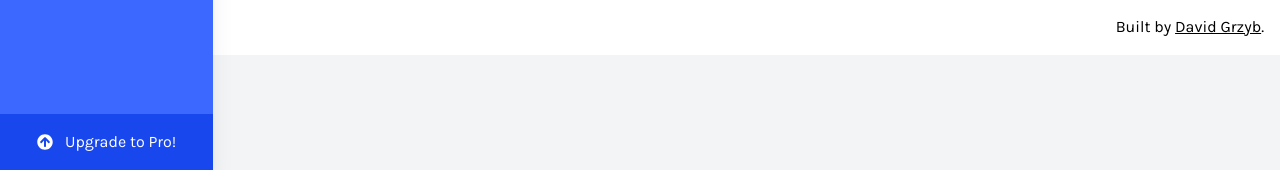
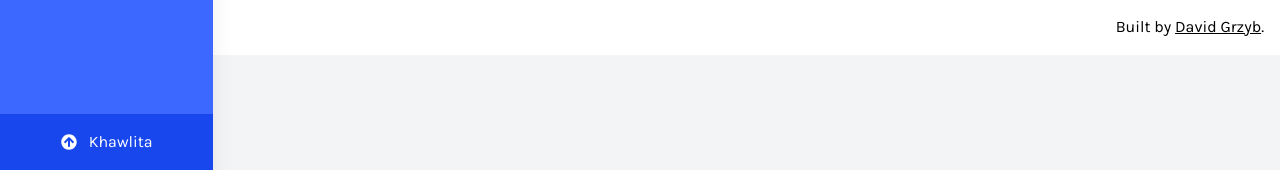
Before and after one commit to Youcode-Classe-E-2023-2024/khawlakharbouchi_Ticket_Manager, a PHP site: page /profil.php in a window 1280 px wide. Shown: the part 630-800 px from the top of the page. Run offline with PHP 8.4, Linux system fonts and the light colour scheme; some libraries are stand-ins or nearby versions.

Commit message:
navbar
navbar

```diff
--- a/index.php
+++ b/index.php
@@ -57,7 +57,7 @@ if ($ticketData) {
         </nav>
         <a href="#" class="absolute w-full upgrade-btn bottom-0 active-nav-link text-white flex items-center justify-center py-4">
             <i class="fas fa-arrow-circle-up mr-3"></i>
-            Upgrade to Pro!
+            Khawlita
         </a>
     </aside>
 
@@ -107,7 +107,7 @@ if ($ticketData) {
                     Sign Out
                 </a>
                 <button class="w-full bg-white cta-btn font-semibold py-2 mt-3 rounded-lg shadow-lg hover:shadow-xl hover:bg-gray-300 flex items-center justify-center">
-                    <i class="fas fa-arrow-circle-up mr-3"></i> Upgrade to Pro!
+                    <i class="fas fa-arrow-circle-up mr-3"></i> Khawlita
                 </button>
             </nav>
         </header>
--- a/profil.php
+++ b/profil.php
@@ -45,7 +45,7 @@
         </nav>
         <a href="#" class="absolute w-full upgrade-btn bottom-0 active-nav-link text-white flex items-center justify-center py-4">
             <i class="fas fa-arrow-circle-up mr-3"></i>
-            Upgrade to Pro!
+            Khawlita
         </a>
     </aside>
 
@@ -95,7 +95,7 @@
                     Sign Out
                 </a>
                 <button class="w-full bg-white cta-btn font-semibold py-2 mt-3 rounded-lg shadow-lg hover:shadow-xl hover:bg-gray-300 flex items-center justify-center">
-                    <i class="fas fa-arrow-circle-up mr-3"></i> Upgrade to Pro!
+                    <i class="fas fa-arrow-circle-up mr-3"></i> Khawlita
                 </button>
             </nav>
         </header>
```
